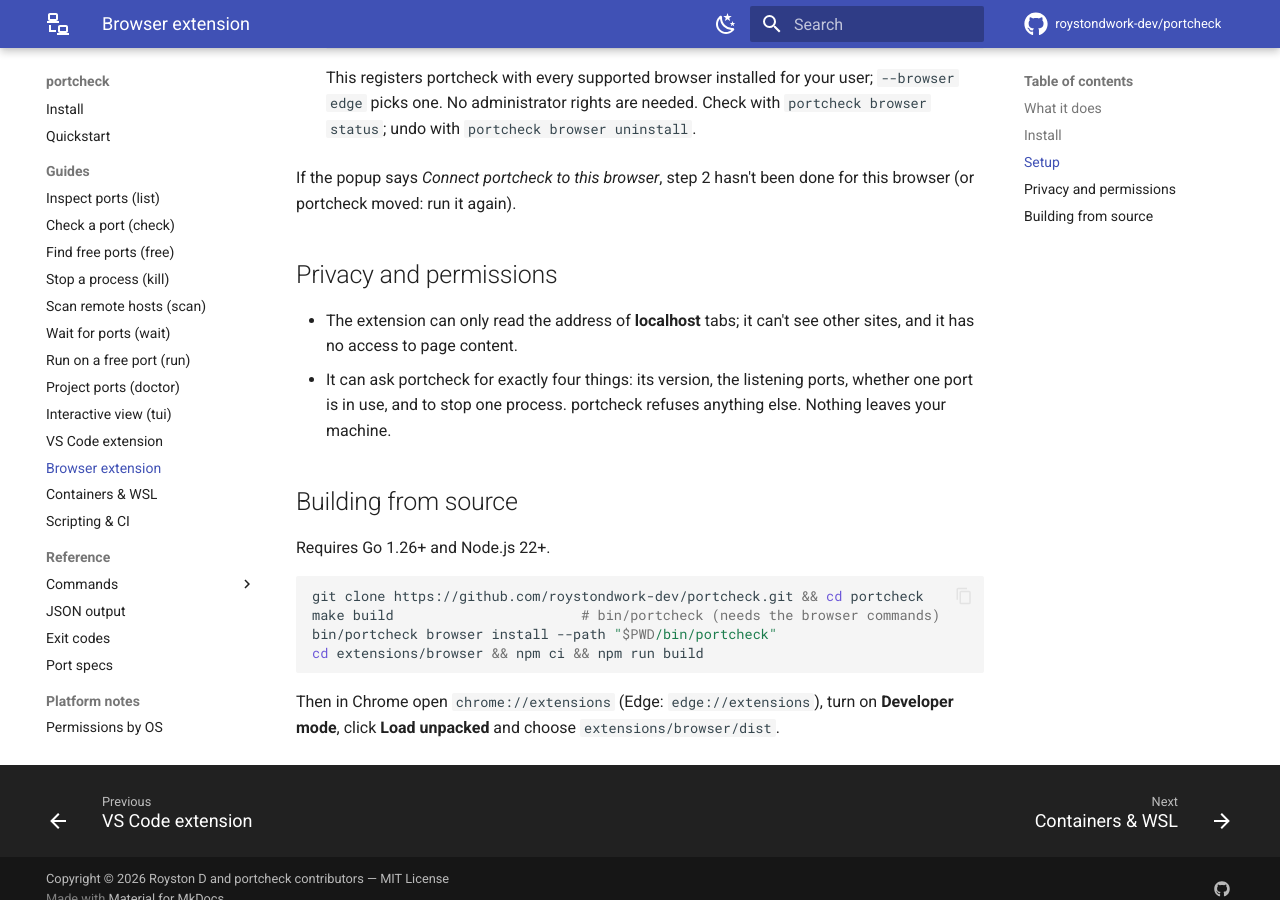
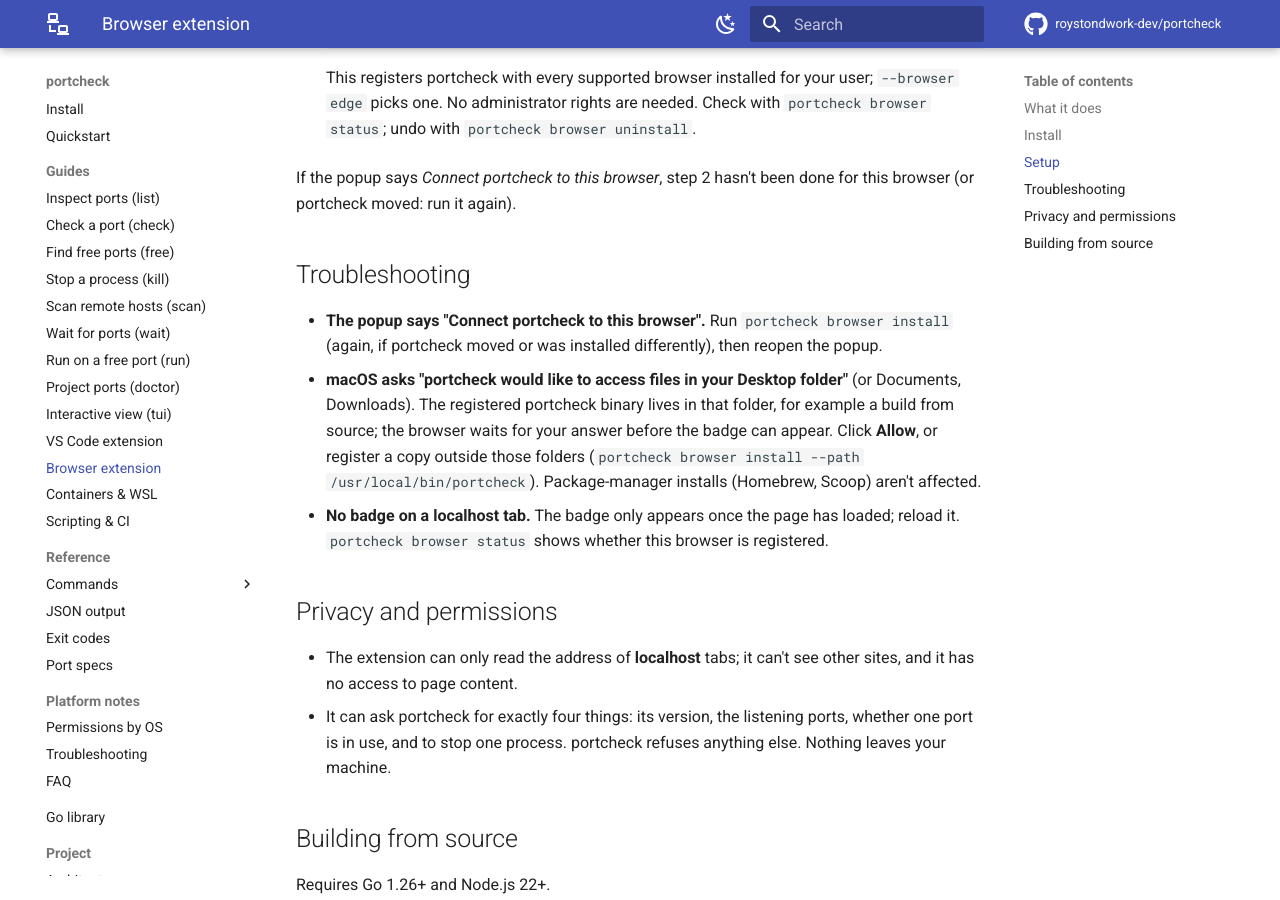
Before and after one commit to roystondwork-dev/portcheck, an MkDocs documentation site: the page built from docs/guide/browser.md, in a window 1280 px wide and 900 px high, scrolled down 1571 px. Built offline with MkDocs 1.6.1 and Material for MkDocs 9.7.7, drawn with Linux system fonts in a browser that asks for light colours; comment, search, counter and statistics services are not loaded.

Commit message:
docs: browser extension troubleshooting, incl. the macOS folder prompt
Found by trying the extension in a real Chromium window: a portcheck
binary inside ~/Desktop makes macOS ask for folder access the first time
the browser starts it, which delays the first badge.

Co-Authored-By: Claude Opus 5.5 <noreply@anthropic.com>

```diff
--- a/docs/guide/browser.md
+++ b/docs/guide/browser.md
@@ -53,6 +53,19 @@ Connect them once:
 If the popup says *Connect portcheck to this browser*, step 2 hasn't been done for this
 browser (or portcheck moved: run it again).
 
+## Troubleshooting
+
+- **The popup says "Connect portcheck to this browser".** Run `portcheck browser install`
+  (again, if portcheck moved or was installed differently), then reopen the popup.
+- **macOS asks "portcheck would like to access files in your Desktop folder"** (or
+  Documents, Downloads). The registered portcheck binary lives in that folder, for
+  example a build from source; the browser waits for your answer before the badge can
+  appear. Click **Allow**, or register a copy outside those folders
+  (`portcheck browser install --path /usr/local/bin/portcheck`). Package-manager
+  installs (Homebrew, Scoop) aren't affected.
+- **No badge on a localhost tab.** The badge only appears once the page has loaded;
+  reload it. `portcheck browser status` shows whether this browser is registered.
+
 ## Privacy and permissions
 
 - The extension can only read the address of **localhost** tabs; it can't see other
```
